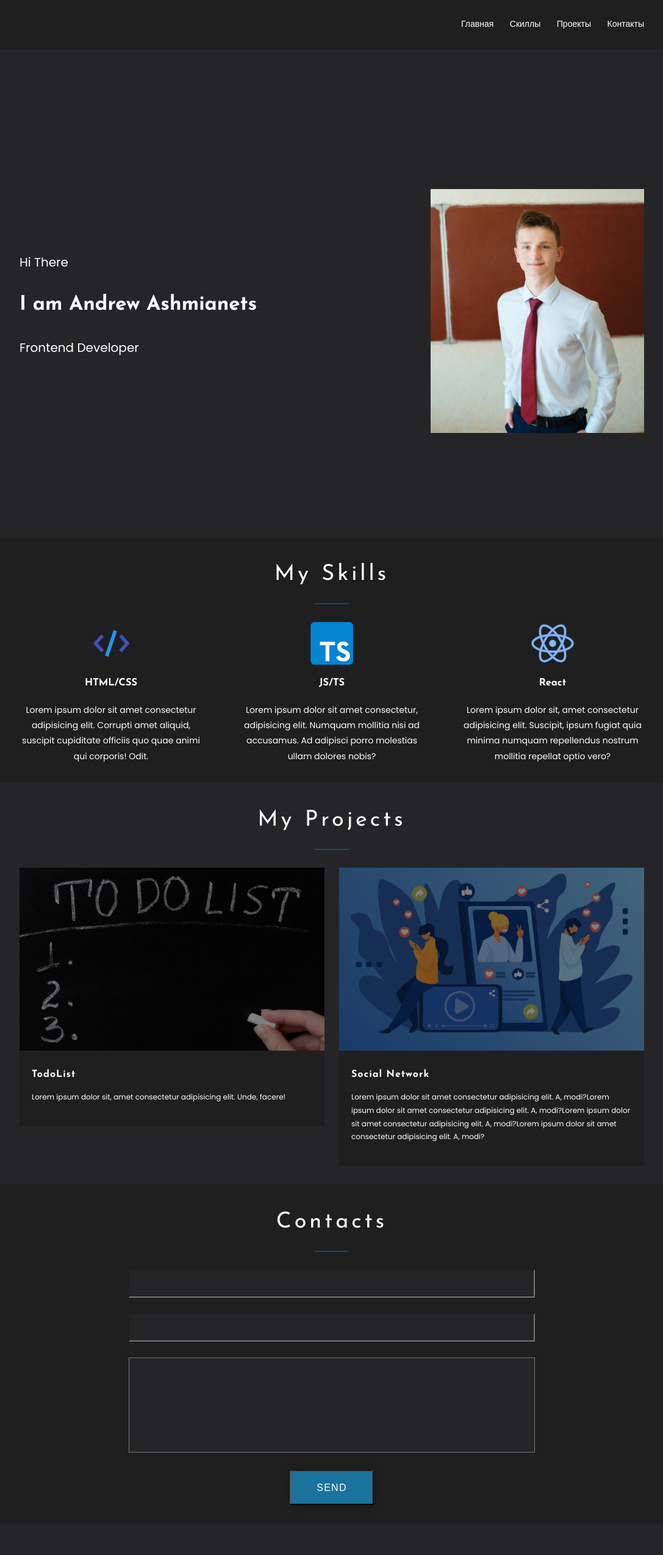
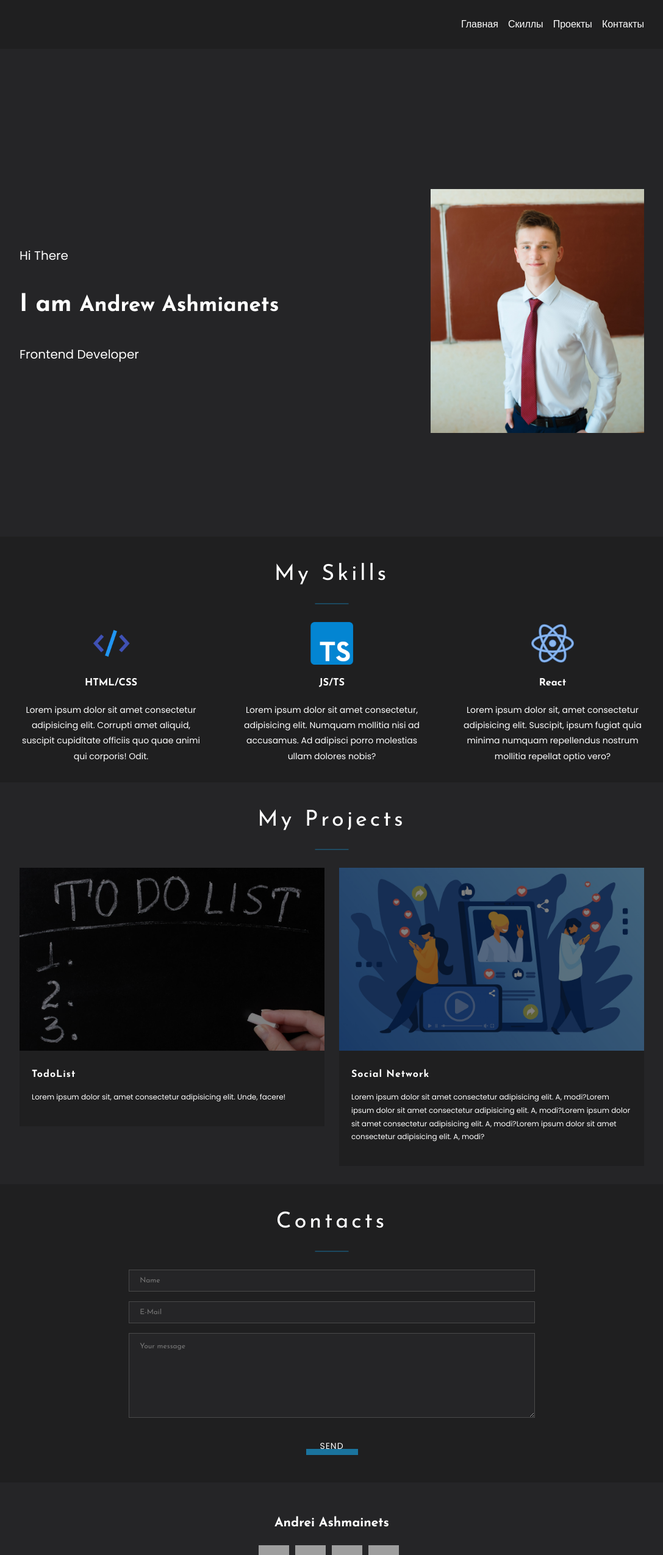
Before and after one commit to baby0ne/portfolio-react, a React (Create React App) app: page / in a window 1280 px wide. Shown: the top 2550 px of the page at 61% size, without its empty margins (96-1183 px from the left). Built offline with nearby package versions, Linux system fonts and the light colour scheme; grey boxes are pictures that could not be loaded.

Commit message:
refactor

```diff
--- a/public/index.html
+++ b/public/index.html
@@ -17,7 +17,7 @@
       rel="stylesheet">
    <link rel="apple-touch-icon" href="%PUBLIC_URL%/logo192.png" />
    <link rel="manifest" href="%PUBLIC_URL%/manifest.json" />
-   <title>React App</title>
+   <title>My Portfolio</title>
 </head>
 
 <body>
--- a/src/common/components/title/Title.module.scss
+++ b/src/common/components/title/Title.module.scss
@@ -20,7 +20,6 @@
       letter-spacing: 5px;
       font-family: 'Josefin Sans', sans-serif;
       font-weight: 400;
-      letter-spacing: 5px;
       font-size: 36px;
       color: $textColor;
       text-transform: capitalize;
--- a/src/components/Contacts/Contacts.module.scss
+++ b/src/components/Contacts/Contacts.module.scss
@@ -14,59 +14,88 @@
       flex-direction: column;
       justify-content: space-between;
       width: 65%;
-      height: 300px;
       margin-top: 30px;
 
-      input {
-        height: 40px;
-        background-color: $bgSecondaryColor;
+      //input {
+      //  height: 40px;
+      //  background-color: $bgSecondaryColor;
+      //}
+      //
+      //textarea {
+      //  height: 150px;
+      //  resize: none;
+      //  background-color: $bgSecondaryColor;
+      //}
+      .formControl{
+        display: block;
+        color: $textColor;
+        font-family: 'Josefin Sans', sans-serif;
+        background: $bgSecondaryColor !important;
+        border: 1px solid #4a4a4a;
+        font-size: 12px;
+        text-indent: 15px;
+        border-radius: 0;
+        height: calc(1.5em + 0.75rem + 2px);
+        margin-bottom: 1rem;
       }
 
-      textarea {
-        height: 150px;
-        resize: none;
-        background-color: $bgSecondaryColor;
+      input:-webkit-autofill {
+        -webkit-box-shadow:0 0 0 50px $bgSecondaryColor inset;
+        -webkit-text-fill-color: $textColor;
+      }
+
+      textarea{
+        resize: vertical;
+        min-height: 120px;
+        padding-top: 15px;
       }
     }
 
     .sendButton {
-      margin-top: 30px;
-      padding: 16px 42px;
-      box-shadow: 0 0 12px -2px rgba(0, 0, 0, 0.5);
-      line-height: 1.25;
-      background: $primaryColor;
+      display: block;
+      font: 400 14px/1.2 'Poppins', sans-serif;
+      text-transform: uppercase;
       text-decoration: none;
-      color: white;
-      font-size: 16px;
-      letter-spacing: .08em;
-      text-transform: uppercase;
+      letter-spacing: 1px;
+      padding: 7px 20px;
+      cursor: pointer;
+      -webkit-transition: all 0.4s ease-in-out 0s;
+      -moz-transition: all 0.4s ease-in-out 0s;
+      -ms-transition: all 0.4s ease-in-out 0s;
+      -o-transition: all 0.4s ease-in-out 0s;
+      transition: all 0.4s ease-in-out 0s;
+      background: transparent;
+      color: $textColor;
+      max-width: 170px;
+      margin: 15px auto;
+      z-index: 22;
+      text-align: center;
+      border-radius: 0;
+      width: 100%;
+      border: none;
       position: relative;
-      transition: background-color .6s ease;
-      overflow: hidden;
-      cursor: pointer;
 
       &:after {
         content: "";
         position: absolute;
-        width: 0;
-        height: 0;
-        transform-style: flat;
-        transform: translate3d(-50%, -50%, 0);
-        background: rgba(white, .1);
-        border-radius: 100%;
-        transition: width .3s ease, height .3s ease;
+        left: 0;
+        right: 0;
+        bottom: 0;
+        height: 10px;
+        width: 50%;
+        background: $primaryColor;
+        z-index: -1;
+        -webkit-transition: all 0.2s ease-in-out 0s;
+        -moz-transition: all 0.2s ease-in-out 0s;
+        -ms-transition: all 0.2s ease-in-out 0s;
+        -o-transition: all 0.2s ease-in-out 0s;
+        transition: all 0.2s ease-in-out 0s;
+        margin: 0 auto;
       }
 
-      &:focus,
-      &:hover {
-        background: #134361;
-      }
-
-      &:active {
-        &:after {
-          width: 300px;
-          height: 300px;
-        }
+      &:hover:after{
+        width: 100%;
+        height: 110%
       }
     }
   }
--- a/src/components/Contacts/Contacts.tsx
+++ b/src/components/Contacts/Contacts.tsx
@@ -1,18 +1,25 @@
 import React from 'react';
 import styles from './Contacts.module.scss';
 import containerStyle from './../../common/styles/Container.module.css';
-import { Title } from '../../common/components/title/Title';
+import {Title} from '../../common/components/title/Title';
 
 export const Contacts: React.FC = () => {
     return <div className={styles.contactsBlock}>
         <div className={`${containerStyle.container} ${styles.contactsContainer}`}>
-         <Title text={'Contacts'} />
+            <Title text={'Contacts'}/>
             <form className={styles.form} action="">
-            <input />
-            <input />
-            <textarea />
+                    <input className={styles.formControl}
+                           placeholder={'Name'}
+                           required/>
+                    <input className={styles.formControl}
+                           placeholder={'E-Mail'}
+                           required/>
+                    <textarea className={styles.formControl}
+                              placeholder={'Your message'}
+                              required/>
+                <button className={styles.sendButton}>Send</button>
             </form>
-         <button className={styles.sendButton}>Send</button>
+
         </div>
     </div>
 
--- a/src/components/Footer/Footer.tsx
+++ b/src/components/Footer/Footer.tsx
@@ -25,10 +25,10 @@ export const Footer: React.FC = () => {
       <div className={`${containerStyle.container} ${styles.footerContainer}`}>
          <h2 className={styles.title}>Andrei Ashmainets</h2>
          <div className={styles.storage}>
-            <LinksImage style={vk} link={'https:\\//vk.com/andruha_official'}/>
-            <LinksImage style={inst} link={'https:\\//www.instagram.com/andruhaofficial/?next=%2F'}/>
-            <LinksImage style={linkedIn} link={'https:\\//clck.ru/326NkR'}/>
-            <LinksImage style={telegram} link={'https:\\//t.me/andruhaofficial'}/>
+            <LinksImage style={vk} link={'https://vk.com/andruha_official'}/>
+            <LinksImage style={inst} link={'https://www.instagram.com/andruhaofficial/?next=%2F'}/>
+            <LinksImage style={linkedIn} link={'https://www.linkedin.com/in/andrei-ashmianets/'}/>
+            <LinksImage style={telegram} link={'https://t.me/andruhaofficial'}/>
          </div>
          <p className={styles.copyRight}>
             © 2022 All rights reserved
--- a/src/components/Main/Main.module.scss
+++ b/src/components/Main/Main.module.scss
@@ -4,7 +4,7 @@
   background-color: $bgSecondaryColor;
   height: 100vh;
 
-   @media screen and (max-width: 954px) {
+  @media screen and (max-width: 1017px) {
     height: auto;
   }
 
@@ -13,19 +13,23 @@
     justify-content: space-between;
     flex-wrap: wrap;
 
-      @media screen and (max-width: 954px) {
+    @media screen and (max-width: 1017px) {
       justify-content: center;
     }
 
     .text {
-         width: 400px;
+      width: 450px;
 
       span {
         font-size: 20px;
       }
 
       h1 {
-            font-size: 33px;
+        font-size: 40px;
+
+        span {
+          font-size: 35px;
+        }
       }
 
       p {
--- a/src/components/Main/Main.tsx
+++ b/src/components/Main/Main.tsx
@@ -7,7 +7,7 @@ export const Main: React.FC = () => {
         <div className={`${containerStyle.container} ${styles.mainContainer}`}>
             <div className={styles.text}>
                 <span>Hi There</span>
-            <h1>I am Andrew Ashmianets</h1>
+                <h1>I am <span>Andrew Ashmianets</span></h1>
                 <p>Frontend Developer</p>
             </div>
             <div className={styles.photo}>
--- a/src/components/Navigation/Navigation.module.css
+++ /dev/null
@@ -1,15 +0,0 @@
-.navigation{
-   width: 300px;
-   display: flex;
-   justify-content: space-between;
-   margin-right: 10%;
-}
-
-.navigation a{
-   text-decoration: none;
-   color: #fff;
-}
-
-.navigation a:hover{
-   color: #4e93e6;
-}
--- /dev/null
+++ b/src/components/Navigation/Navigation.module.scss
@@ -0,0 +1,19 @@
+@import './../../common/styles/sass/variables.scss';
+
+.navigation {
+  width: 300px;
+  display: flex;
+  justify-content: space-between;
+  margin-right: 10%;
+  font-size: 16px;
+
+  a {
+    text-decoration: none;
+    color: $textColor;
+    transition: 0.3s;
+
+    &:hover {
+      color: $primaryColor;
+    }
+  }
+}
--- a/src/components/Navigation/Navigation.tsx
+++ b/src/components/Navigation/Navigation.tsx
@@ -1,5 +1,5 @@
 import React from 'react';
-import styles from './Navigation.module.css';
+import styles from './Navigation.module.scss';
 
 export const Navigation: React.FC = () => {
    return <div className={styles.navigation}>
```
Lines whose indentation alone changed are shown as unchanged.
